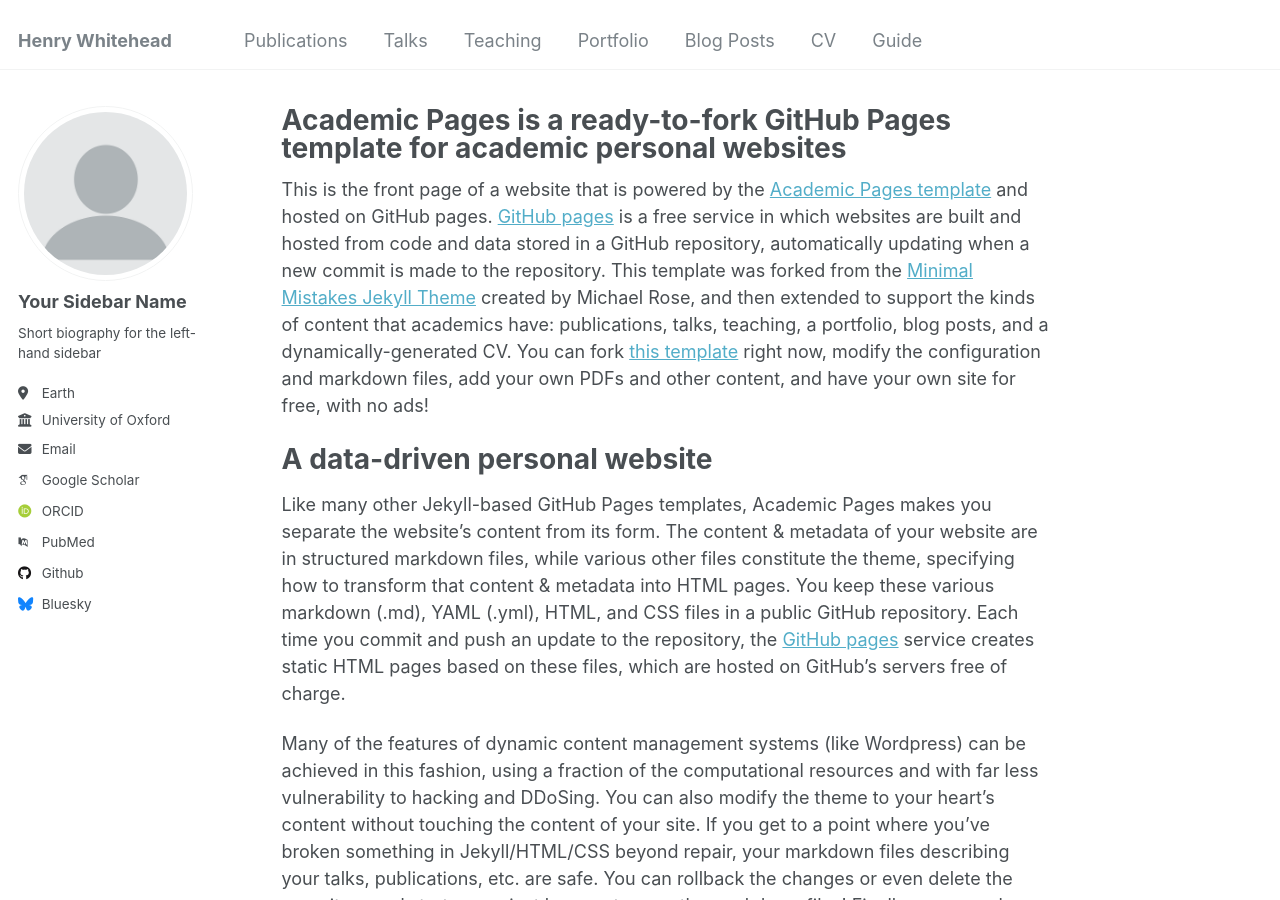
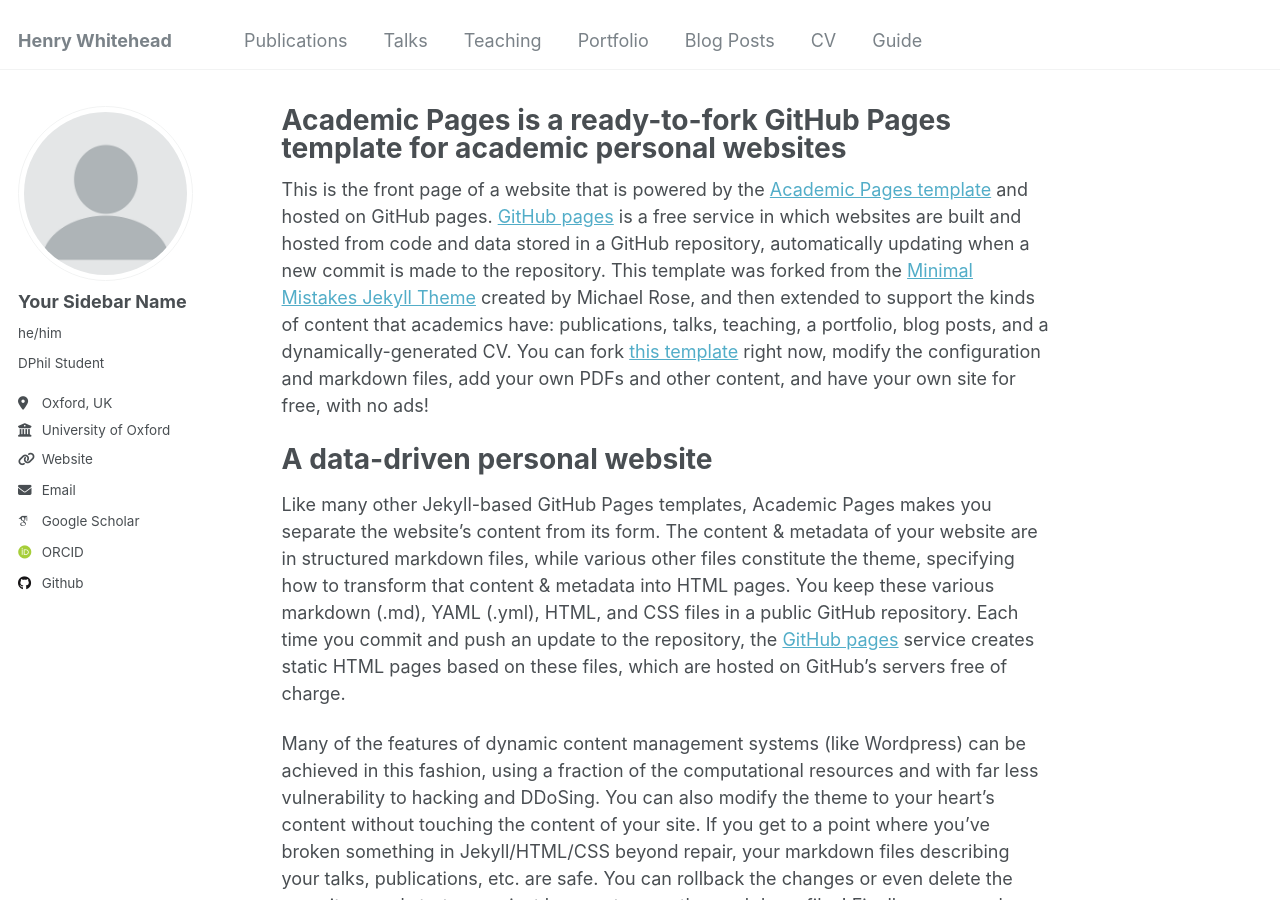
Before and after one commit to hwhitehead/hwhitehead.github.io, a Jekyll site: the page built from _pages/about.md, in a window 1280 px wide and 900 px high. Built offline with Jekyll 4.4.1, drawn with Linux system fonts in a browser that asks for light colours; some web fonts are replaced.

Commit message:
added files for papers, links to website

```diff
--- a/_config.yml
+++ b/_config.yml
@@ -23,20 +23,20 @@
   # Biographic information
   avatar           : "profile.png"
   name             : "Your Sidebar Name"
-  pronouns         : # example: "she/her"
-  bio              : "Short biography for the left-hand sidebar"
-  location         : "Earth"
+  pronouns         : "he/him"
+  bio              : "DPhil Student"
+  location         : "Oxford, UK"
   employer         : "University of Oxford"
-  uri              : # URL
+  uri              : https://www.physics.ox.ac.uk/our-people/whiteheadh
   email            : "henry.whitehead@physics.ox.ac.uk"
 
   # Academic websites
   arxiv            : # URL - Update with the correct link to your profile
   googlescholar    : "https://scholar.google.com/citations?user=PS_CX0AAAAAJ"
   impactstory      : # URL
-  orcid            : "http://orcid.org/yourorcidurl"
+  orcid            : "https://orcid.org/0009-0006-0716-0965"
   semantic         : # URL
-  pubmed           : "https://www.ncbi.nlm.nih.gov/pubmed/?term=john+snow"
+  pubmed           : # "https://www.ncbi.nlm.nih.gov/pubmed/?term=john+snow"
   researchgate     : # URL
   scopus           : # URL
 
@@ -49,7 +49,7 @@
   stackoverflow    : # User number or user number and name (i.e., use "1" or "1/jeff-atwood")
 
   # Social media
-  bluesky          : "bsky.app" # Replace this with you Bluesky username
+  bluesky          : # "bsky.app" # Replace this with you Bluesky username
   facebook         : # Username
   flickr           : # Username
   foursquare       : # Username
```
Also changed, not shown: 4 other files.
